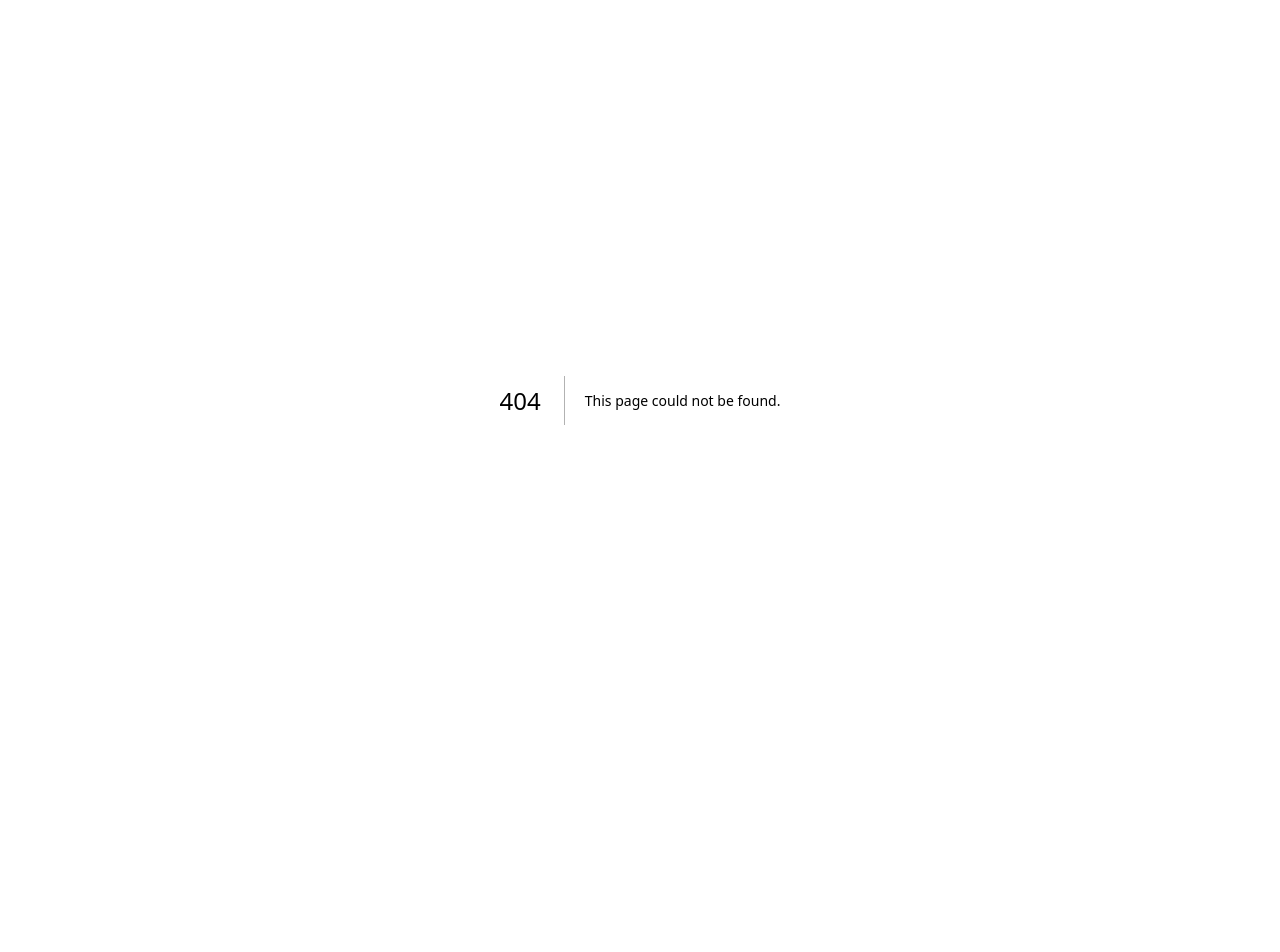
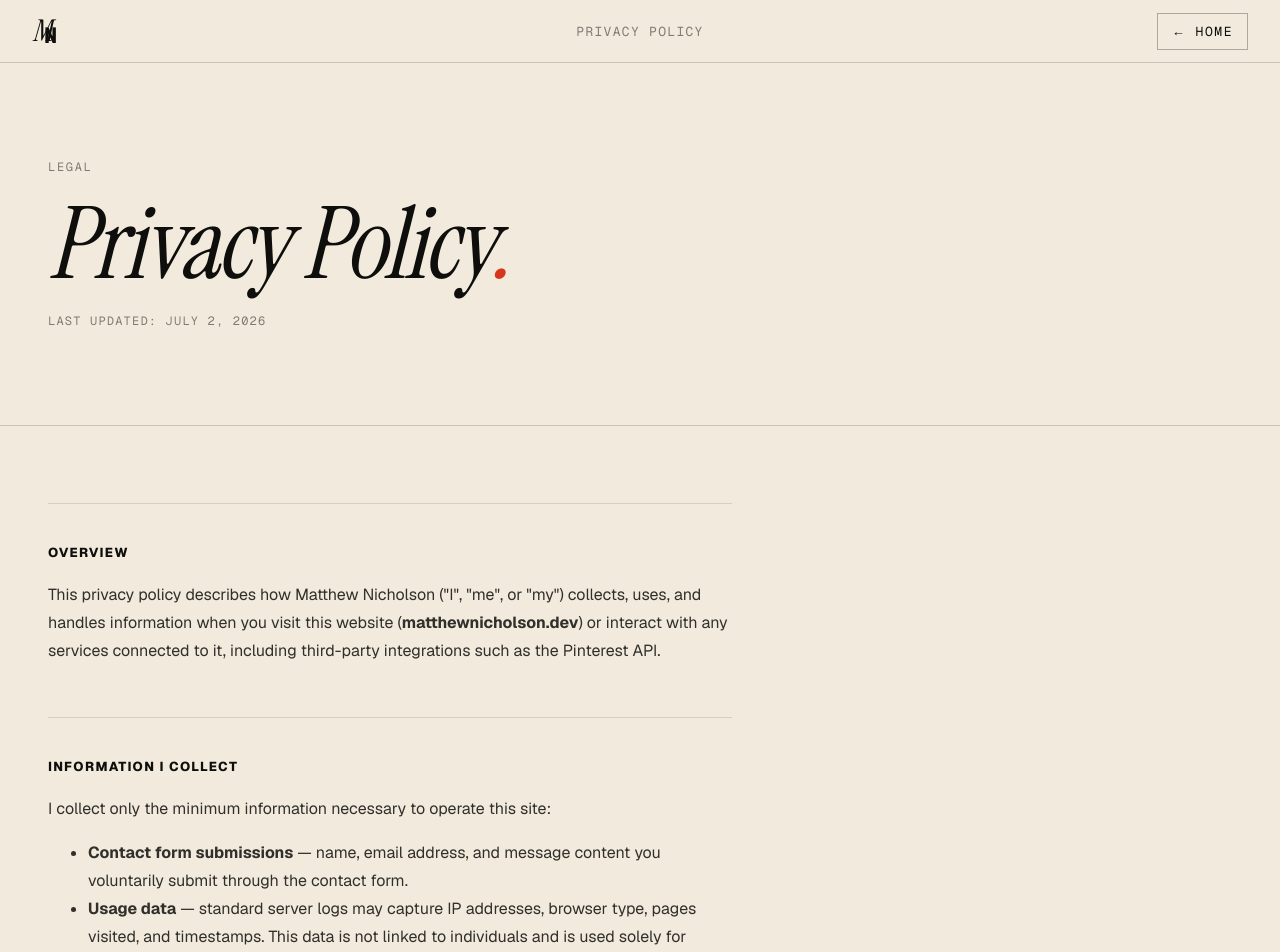
Before and after one commit to glowupmatt/portfolio-v2, a Next.js app: page /privacy in a window 1280 px wide. Before the commit this address had no page. Shown: the top 952 px of the page. Before the commit the page ends 800 px from the top, so only its background shows below. Built offline with nearby package versions, Linux system fonts and the light colour scheme.

Commit message:
new page

```diff
--- /dev/null
+++ b/app/privacy/page.tsx
@@ -0,0 +1,150 @@
+import Link from 'next/link'
+import type { Metadata } from 'next'
+
+export const metadata: Metadata = {
+  title: 'Privacy Policy — Matthew Nicholson',
+  description: 'Privacy policy for matthewnicholson.dev',
+}
+
+const SERIF = "var(--font-instrument, 'Instrument Serif', serif)"
+const SANS  = "var(--font-geist, 'Geist', sans-serif)"
+const MONO  = "var(--font-geist-mono, 'Geist Mono', monospace)"
+
+export default function PrivacyPage() {
+  return (
+    <div style={{ background: '#F2EBDD', minHeight: '100vh', color: '#0E0E0C', fontFamily: SANS }}>
+
+      {/* ── NAV ── */}
+      <nav style={{ position: 'sticky', top: 0, zIndex: 50, display: 'grid',
+        gridTemplateColumns: '1fr auto 1fr', alignItems: 'center', padding: '16px 32px',
+        background: '#F2EBDD', borderBottom: '1px solid rgba(14,14,12,.18)',
+        fontFamily: MONO, fontSize: '13px', letterSpacing: '.1em', textTransform: 'uppercase' }}>
+        <Link href="/" style={{ display: 'inline-flex', alignItems: 'center',
+          color: '#0E0E0C', textDecoration: 'none', justifySelf: 'start' }}>
+          <span style={{ fontFamily: SERIF, fontStyle: 'italic', fontSize: '30px', lineHeight: 1,
+            letterSpacing: '-.03em', textTransform: 'none' }}>M</span>
+          <span style={{ fontWeight: 800, fontSize: '22px', lineHeight: 1,
+            letterSpacing: '-.05em', marginLeft: '-7px', marginTop: '8px' }}>N</span>
+        </Link>
+        <span style={{ fontFamily: MONO, fontSize: '13px', letterSpacing: '.1em',
+          textTransform: 'uppercase', opacity: 0.5, justifySelf: 'center' }}>
+          PRIVACY POLICY
+        </span>
+        <div style={{ justifySelf: 'end' }}>
+          <Link href="/" style={{ fontFamily: MONO, fontSize: '13px',
+            letterSpacing: '.12em', textTransform: 'uppercase', color: '#0E0E0C',
+            textDecoration: 'none', padding: '9px 14px', border: '1px solid rgba(14,14,12,.3)' }}>
+            ← Home
+          </Link>
+        </div>
+      </nav>
+
+      {/* ── HEADER ── */}
+      <header style={{ padding: 'clamp(48px,8vw,96px) clamp(20px,5vw,48px)',
+        borderBottom: '1px solid rgba(14,14,12,.18)' }}>
+        <div style={{ fontFamily: MONO, fontSize: '12px', letterSpacing: '.14em',
+          textTransform: 'uppercase', opacity: 0.5, marginBottom: '24px' }}>
+          Legal
+        </div>
+        <h1 style={{ margin: '0 0 24px', fontFamily: SERIF, fontStyle: 'italic', fontWeight: 400,
+          fontSize: 'clamp(48px,8vw,100px)', lineHeight: 0.9, letterSpacing: '-.02em' }}>
+          Privacy Policy<span style={{ color: '#D8351F' }}>.</span>
+        </h1>
+        <p style={{ margin: 0, fontFamily: MONO, fontSize: '12px', letterSpacing: '.1em',
+          textTransform: 'uppercase', opacity: 0.5 }}>
+          Last updated: {new Date().toLocaleDateString('en-US', { month: 'long', day: 'numeric', year: 'numeric' })}
+        </p>
+      </header>
+
+      {/* ── BODY ── */}
+      <article style={{ padding: 'clamp(48px,6vw,80px) clamp(20px,5vw,48px)',
+        maxWidth: '780px' }}>
+
+        <Section title="Overview">
+          <p>This privacy policy describes how Matthew Nicholson (&quot;I&quot;, &quot;me&quot;, or &quot;my&quot;) collects, uses, and handles information when you visit this website (<strong>matthewnicholson.dev</strong>) or interact with any services connected to it, including third-party integrations such as the Pinterest API.</p>
+        </Section>
+
+        <Section title="Information I collect">
+          <p>I collect only the minimum information necessary to operate this site:</p>
+          <ul>
+            <li><strong>Contact form submissions</strong> — name, email address, and message content you voluntarily submit through the contact form.</li>
+            <li><strong>Usage data</strong> — standard server logs may capture IP addresses, browser type, pages visited, and timestamps. This data is not linked to individuals and is used solely for debugging and performance monitoring.</li>
+            <li><strong>Pinterest API data</strong> — if you authorise a Pinterest integration, I may access basic profile information and content you explicitly grant permission for, as described in the Pinterest authorisation flow.</li>
+          </ul>
+        </Section>
+
+        <Section title="How I use your information">
+          <ul>
+            <li>To respond to messages you send through the contact form.</li>
+            <li>To operate and improve this website and its integrations.</li>
+            <li>To fulfil the specific purpose of any third-party API connection you authorise (e.g. displaying Pinterest content).</li>
+          </ul>
+          <p>I do not sell, rent, or share your personal information with third parties for marketing purposes.</p>
+        </Section>
+
+        <Section title="Third-party services">
+          <p>This site uses the following third-party services, each governed by their own privacy policies:</p>
+          <ul>
+            <li><strong>Sanity</strong> — content management (sanity.io/legal/privacy)</li>
+            <li><strong>Vercel</strong> — hosting and deployment (vercel.com/legal/privacy-policy)</li>
+            <li><strong>Pinterest API</strong> — social content integration (policy.pinterest.com/en/privacy-policy)</li>
+          </ul>
+        </Section>
+
+        <Section title="Data retention">
+          <p>Contact form submissions are retained only as long as necessary to respond to your inquiry. Pinterest API tokens are not stored beyond the active session unless a persistent integration is explicitly built and disclosed.</p>
+        </Section>
+
+        <Section title="Your rights">
+          <p>You may request to view, correct, or delete any personal information I hold about you at any time by contacting me directly.</p>
+        </Section>
+
+        <Section title="Cookies">
+          <p>This site does not use tracking or advertising cookies. Session-level cookies may be set by the hosting infrastructure for performance purposes only.</p>
+        </Section>
+
+        <Section title="Changes to this policy">
+          <p>I may update this policy from time to time. The &quot;last updated&quot; date at the top of this page reflects the most recent revision.</p>
+        </Section>
+
+        <Section title="Contact">
+          <p>If you have any questions about this privacy policy, please reach out:</p>
+          <p>
+            <a href="mailto:thematthewnicholson@gmail.com"
+              style={{ color: '#D8351F', textDecoration: 'none', fontFamily: MONO,
+                fontSize: '13px', letterSpacing: '.08em' }}>
+              thematthewnicholson@gmail.com
+            </a>
+          </p>
+        </Section>
+      </article>
+
+      {/* ── FOOTER ── */}
+      <footer style={{ borderTop: '1px solid rgba(14,14,12,.18)',
+        padding: '32px clamp(20px,5vw,48px)', display: 'flex',
+        justifyContent: 'space-between', alignItems: 'center',
+        fontFamily: MONO, fontSize: '12px', letterSpacing: '.1em',
+        textTransform: 'uppercase', opacity: 0.6 }}>
+        <span>© {new Date().getFullYear()} MATTHEW NICHOLSON</span>
+        <Link href="/" style={{ color: '#0E0E0C', textDecoration: 'none' }}>
+          ← HOME
+        </Link>
+      </footer>
+    </div>
+  )
+}
+
+function Section({ title, children }: { title: string; children: React.ReactNode }) {
+  return (
+    <section style={{ marginBottom: '52px', paddingTop: '40px',
+      borderTop: '1px solid rgba(14,14,12,.12)' }}>
+      <h2 style={{ margin: '0 0 20px', fontFamily: SANS, fontWeight: 800, fontSize: '13px',
+        letterSpacing: '.1em', textTransform: 'uppercase' }}>
+        {title}
+      </h2>
+      <div style={{ fontSize: '16px', lineHeight: 1.75, color: 'rgba(14,14,12,.85)' }}>
+        {children}
+      </div>
+    </section>
+  )
+}
```
Also changed, not shown: 1 other file (tests, documents, lock files or other folders).
